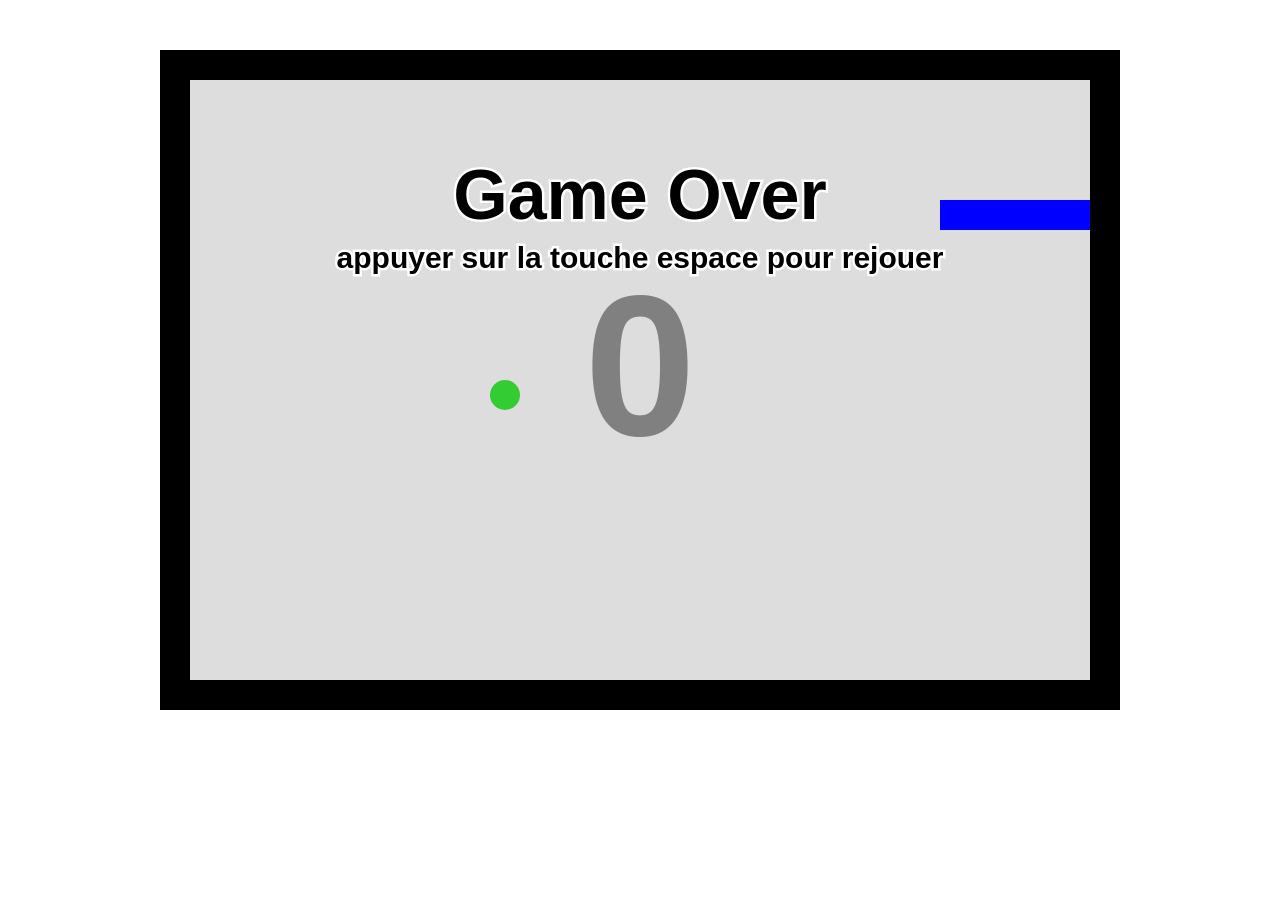
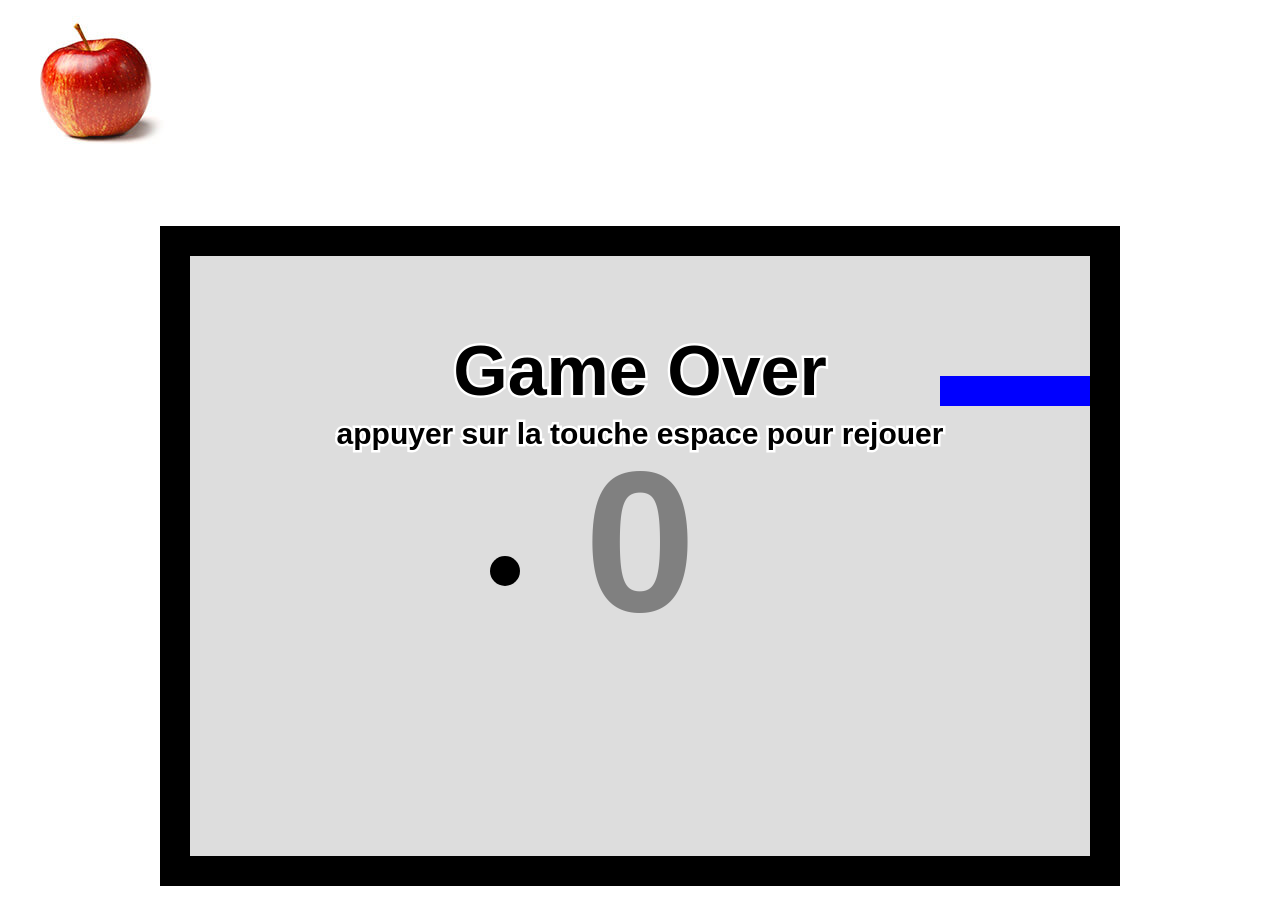
Before and after one commit to ntoine08/jeu-du-serpent, a plain HTML site: page index.html in a window 1280 px wide. Before the commit the page ends 800 px from the top, so only its background shows below. Drawn offline with Linux system fonts and the light colour scheme.

Commit message:
experimentation image mais qui marche pas

```diff
--- a/index.html
+++ b/index.html
@@ -6,6 +6,7 @@
 
         </head>
         <body>
+            <img id="pomme" src="pomme.jpg">
 
         </body>
     </html>
--- a/script.js
+++ b/script.js
@@ -231,7 +231,8 @@ window.onload = function()
         this.draw = function()
         {
             ctx.save();
-            ctx.fillStyle = "#33cc33";
+            //ctx.fillStyle = "#33cc33";
+            document.getElementById("pomme");
             ctx.beginPath();
             var radius = blockSize/2;
             var x = this.position[0]*blockSize + radius;
```
Also changed, not shown: pomme.jpg (added).
